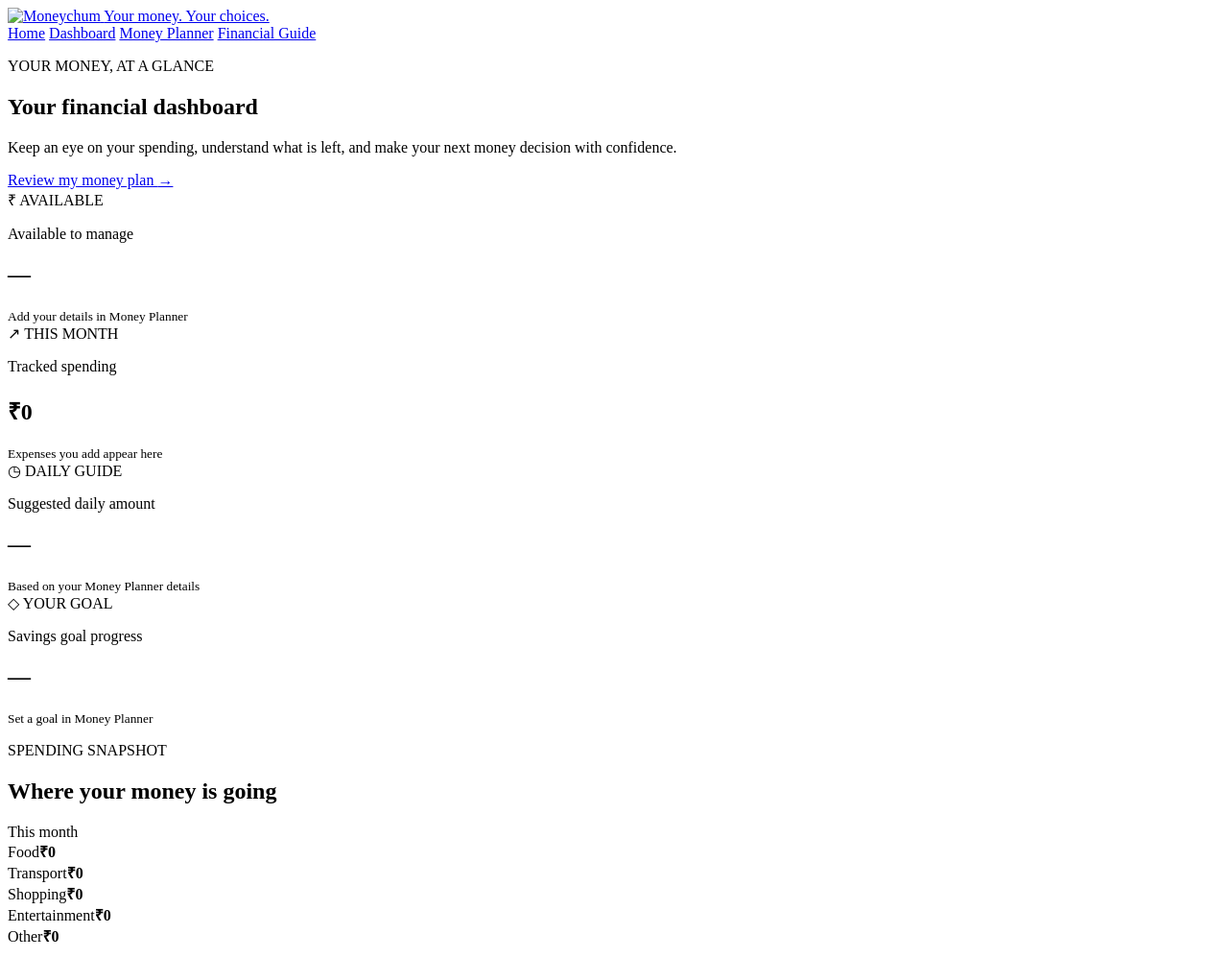
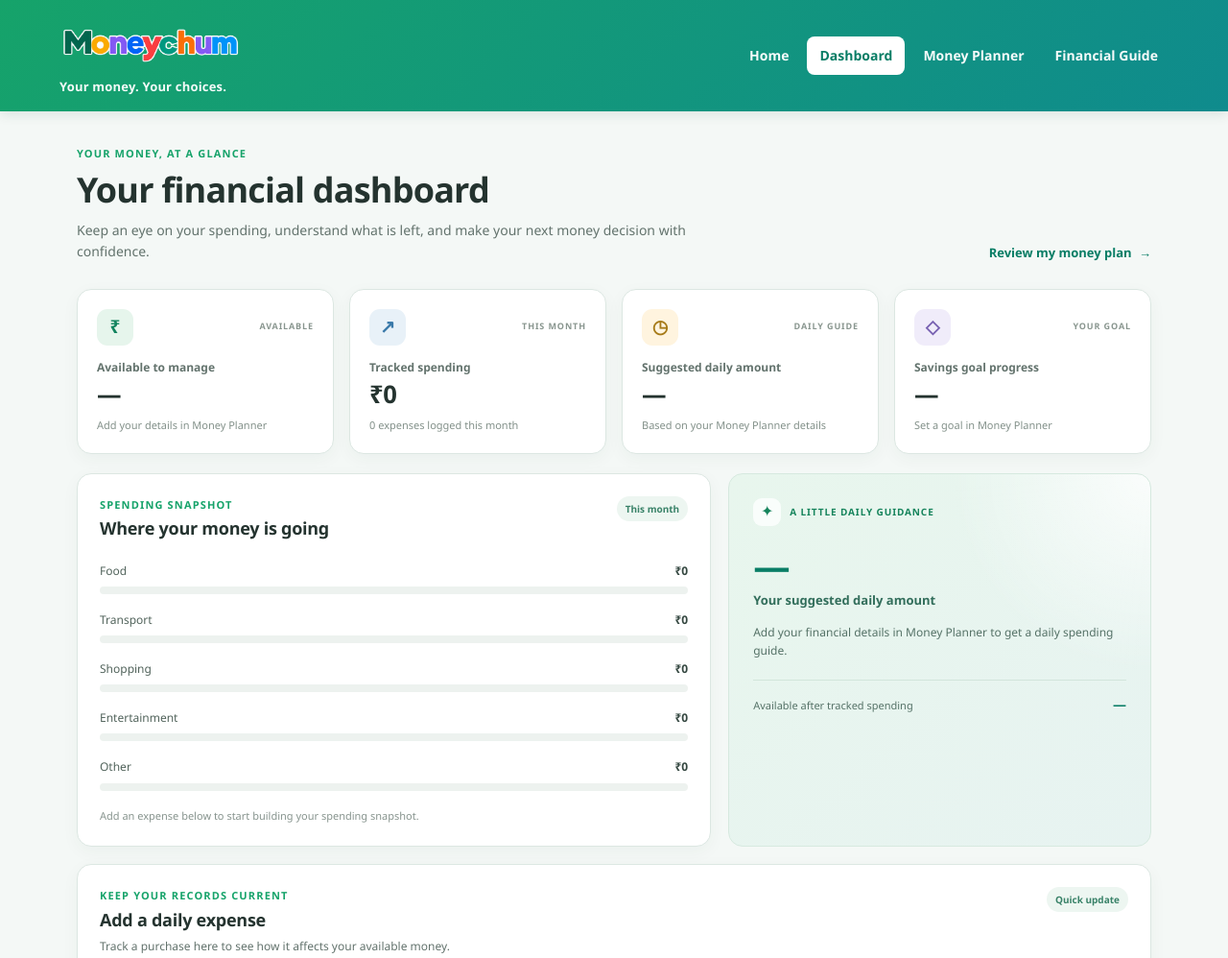
Before and after one commit to kunn-aal/moneychum-website, a plain HTML site: page html/dashboard.html in a window 1280 px wide. Shown: the top 998 px of the page at 96% size. Drawn offline with Linux system fonts and the light colour scheme; the site is published under a folder, as on GitHub Pages, so addresses that start at the root find nothing.

Commit message:
last change

```diff
--- a/html/dashboard.html
+++ b/html/dashboard.html
@@ -5,14 +5,14 @@
     <meta name="viewport" content="width=device-width, initial-scale=1.0">
     <meta name="description" content="Moneychum student financial dashboard">
     <title>Moneychum | Dashboard</title>
-    <link rel="stylesheet" href="/moneychum-website/css/dashboard.css">
-    <script src="/moneychum-website/js/dashboard.js" defer></script>
+    <link rel="stylesheet" href="../css/dashboard.css">
+    <script src="../js/dashboard.js" defer></script>
 </head>
 <body>
     <header class="site-header" id="top">
         <div class="header-inner">
             <a href="home.html" class="brand" aria-label="Moneychum home">
-                <img src="/moneychum-website/assets/logo2.png" alt="Moneychum" class="brand-logo">
+                <img src="../assets/logo2.png" alt="Moneychum" class="brand-logo">
                 <span class="brand-tagline">Your money. Your choices.</span>
             </a>
 
```
Also changed, not shown: html/guide.html (+3 -3 lines), html/home.html (+1 -1 lines), html/planner.html (+3 -3 lines).
